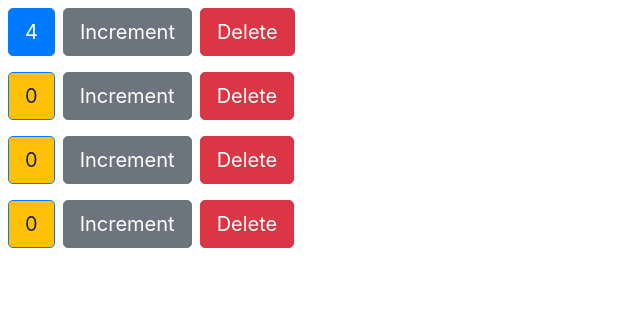
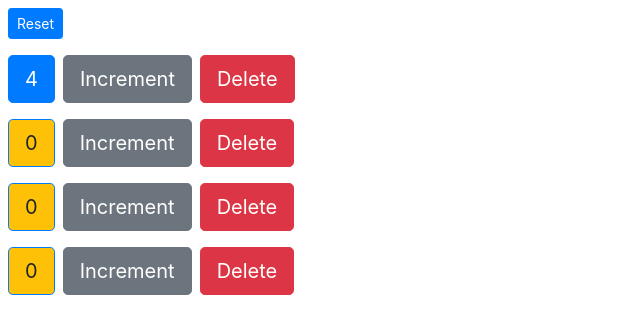
Before and after one commit to StephenPopovich/react-shopping-cart, a React (Create React App) app: page / in a window 1280 px wide. Shown: the top 334 px of the page, without its empty margins (0-640 px from the left). Built offline with nearby package versions, Linux system fonts and the light colour scheme.

Commit message:
trouble shooting increment button

```diff
--- a/src/components/counter.jsx
+++ b/src/components/counter.jsx
@@ -2,24 +2,16 @@
 
 class Counter extends Component {
  state = {
-     value: this.props.counter.value
- };
-// constructor(){
-//     super();
-//     this.handleIncrement = this.handleIncrement.bind(this);
-// }
-
- handleIncrement = () => {
-     this.setState({ value: this.state.value + 1 });
+   value: this.props.counter.value
  };
 
     render() {
-        console.log(this.props);
+
         return (
          <div>
             <span className={this.getBadgeClasses()}>{this.formatCount()}</span>
             <button
-            onClick={this.handleIncrement}
+            onClick={() => this.props.onIncrement(this.props.counter)}
             className="btn btn-secondary btn-lg"
             >
             Increment
@@ -36,12 +28,12 @@
 
     getBadgeClasses() {
         let classes = "btn btn-primary btn-lg m-2 badge-";
-        classes += (this.state.value === 0) ? "warning" : "primary";
+        classes += this.props.counter.value === 0 ? "warning" : "primary";
         return classes;
     }
 
   formatCount(){
-      const {value} = this.state;
+      const {value} = this.props.counter;
       const x = "0";
       return value === 0 ?  x : value;
   }
--- a/src/components/counters.jsx
+++ b/src/components/counters.jsx
@@ -11,16 +11,39 @@
             {id: 4, value: 0}
         ]
      };
-
+     handleIncrement = counter => {
+      const counters = [...this.state.counters];
+      counters[0].value++;
+   }
+   handleReset = () => {
+    this.state.counters.map( c => {
+      c.value = 0;
+      return c;
+    });
+    this.setState({counters});
+     };
      handleDelete = counterId => {
        const counters = this.state.counters.filter( c => c.id !== counterId);
        this.setState({ counters });
      };
+
+
     render() {
         return (
         <div>
-          {this.state.counters.map(counter => (
-          <Counter key={counter.id} onDelete={this.handleDelete} counter={counter} />
+        <button
+        onClick={this.handleReset}
+        className="btn btn-primary btn-sm m-2"
+        >
+        Reset
+        </button>
+         {this.state.counters.map(counter => (
+          <Counter
+          key={counter.id}
+          onDelete={this.handleDelete}
+          onIncrement={this.handleIncrement}
+          counter={counter}
+          />
           ))}
         </div>
         );
```
